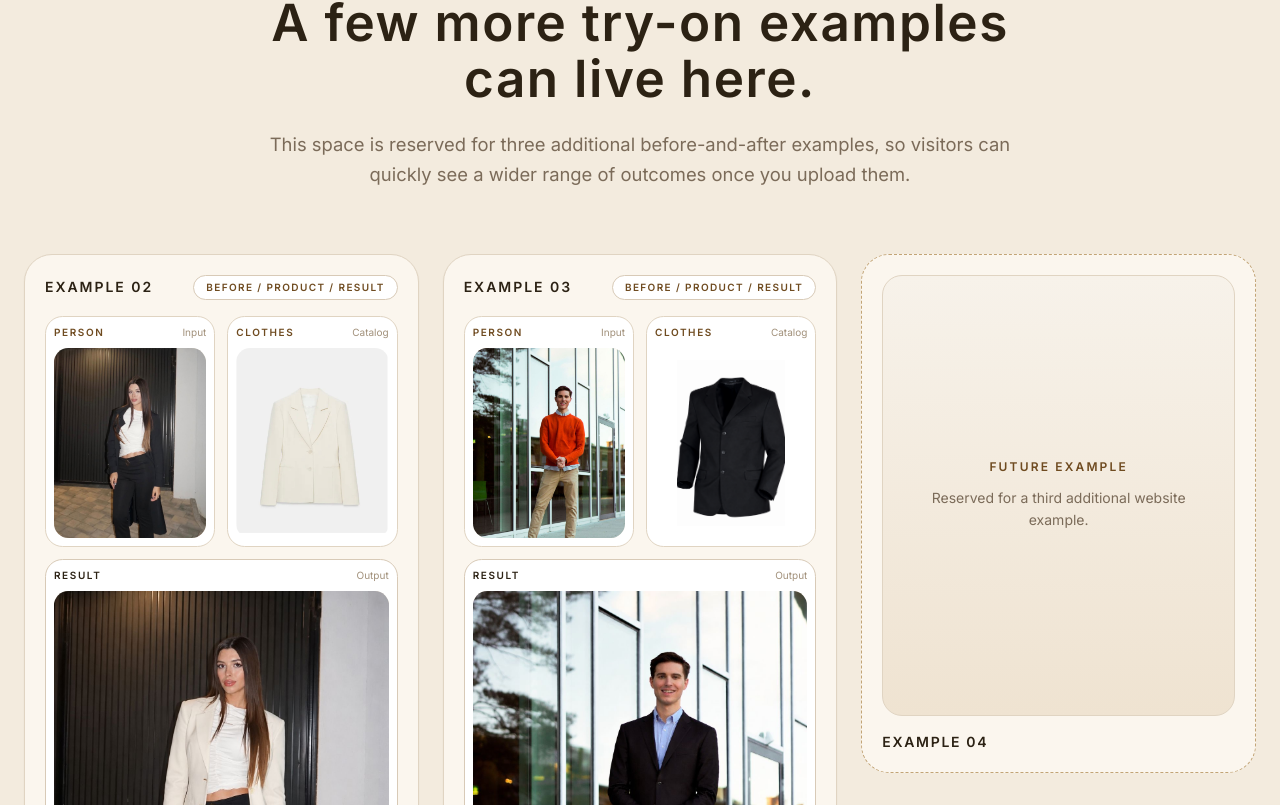
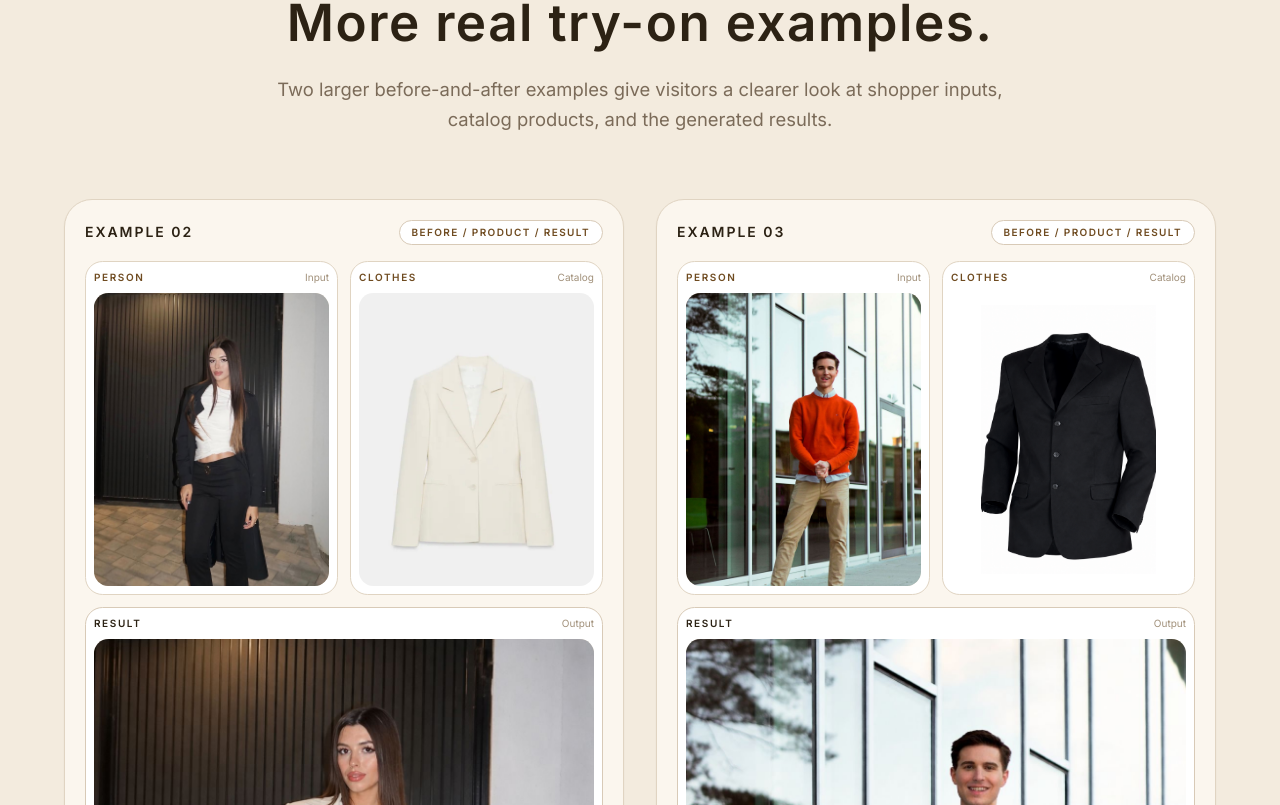
Before and after one commit to DukinM8/Repro, a React (Vite) app: page / in a window 1280 px wide. Shown: the part 3955-4760 px from the top of the page. Built offline with nearby package versions, Linux system fonts and the light colour scheme; no server answers; the HTML template or start-up script is replaced by a standard one.

Commit message:
Remove gallery placeholder

```diff
--- a/src/App.jsx
+++ b/src/App.jsx
@@ -131,18 +131,6 @@ const StatCard = ({ value, label }) => (
     <div className="p-6 bg-[#fbf6ee] rounded-xl border border-[#e0d4c2] text-center">
         <div className="text-3xl md:text-4xl font-bold text-[#2c2214] mb-2">{value}</div>
         <div className="text-sm font-semibold text-[#7b6b59] uppercase tracking-[0.14em]">{label}</div>
-    </div>
-);
-
-const ExamplePlaceholder = ({ title, description }) => (
-    <div className="rounded-[1.75rem] border border-dashed border-[#c2a476] bg-[#fbf6ee] p-5">
-        <div className="aspect-[4/5] rounded-[1.25rem] border border-[#e0d4c2] bg-[linear-gradient(180deg,#f7f2ea_0%,#efe3d1_100%)] flex items-center justify-center">
-            <div className="text-center px-6">
-                <p className="text-xs font-semibold uppercase tracking-[0.18em] text-[#6f4b20]">Future Example</p>
-                <p className="mt-3 text-sm text-[#7b6b59] leading-relaxed">{description}</p>
-            </div>
-        </div>
-        <p className="mt-4 text-sm font-semibold uppercase tracking-[0.12em] text-[#2c2214]">{title}</p>
     </div>
 );
 
@@ -510,13 +498,13 @@ export default function App() {
             <MotionDiv {...fadeInUp}>
                 <SectionHeader
                     badge="More Examples"
-                    title="A few more try-on examples can live here."
-                    subtitle="This space is reserved for three additional before-and-after examples, so visitors can quickly see a wider range of outcomes once you upload them."
+                    title="More real try-on examples."
+                    subtitle="Two larger before-and-after examples give visitors a clearer look at shopper inputs, catalog products, and the generated results."
                 />
             </MotionDiv>
 
             <MotionDiv
-              className="grid grid-cols-1 md:grid-cols-2 xl:grid-cols-3 gap-6"
+              className="mx-auto grid max-w-6xl grid-cols-1 gap-8 md:grid-cols-2"
               initial="hidden"
               whileInView="visible"
               viewport={{ once: true, amount: 0.1 }}
@@ -537,12 +525,6 @@ export default function App() {
                       personImage={person3Image}
                       clothesImage={clothes3Image}
                       resultImage={result3Image}
-                    />
-                </MotionDiv>
-                <MotionDiv variants={itemVariants}>
-                    <ExamplePlaceholder
-                      title="Example 04"
-                      description="Reserved for a third additional website example."
                     />
                 </MotionDiv>
             </MotionDiv>
```
